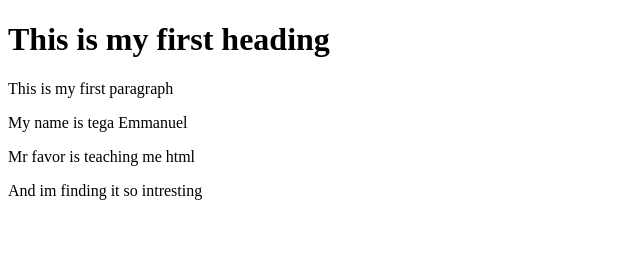
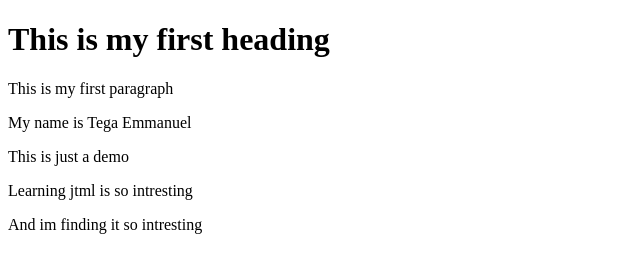
Before and after one commit to bisuccy/codewithfavourgithub, a plain HTML site: page index.html in a window 1280 px wide. Shown: the whole page, without its empty margins (0-640 px from the left). Drawn offline with Linux system fonts and the light colour scheme.

Commit message:
I updated html

```diff
--- a/index.html
+++ b/index.html
@@ -8,8 +8,9 @@
 <body>
     <h1> This is my first heading</h1>
     <p>This is my first paragraph</p>
-    <p>My name is tega Emmanuel </p>
-    <p>Mr favor is teaching me html</p>
+    <p>My name is Tega Emmanuel </p>
+    <p>This is just a demo</p>
+    <p>Learning jtml is so intresting</p>
     <p>And im finding it so intresting</p>
 </body>
 
```
